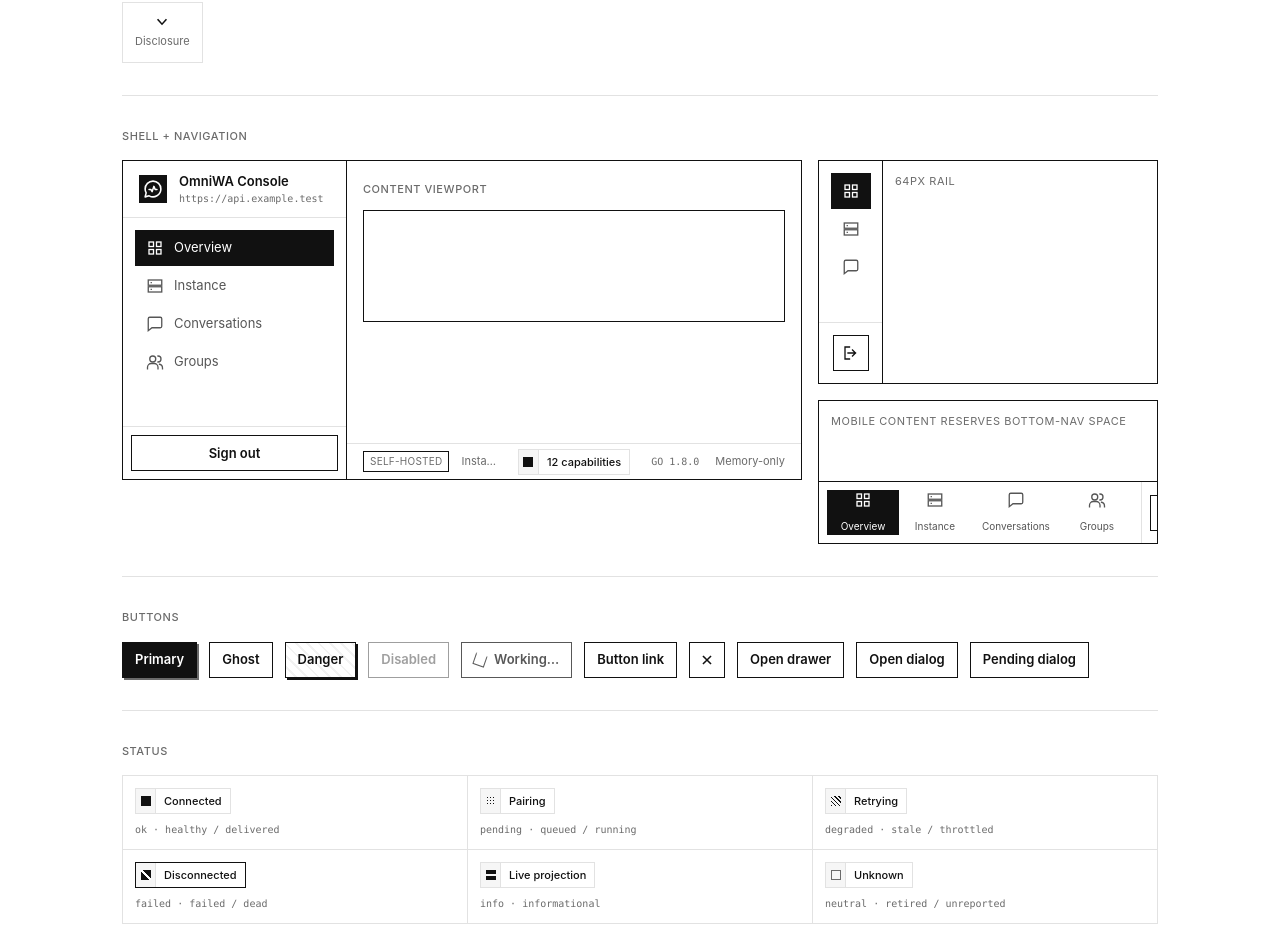
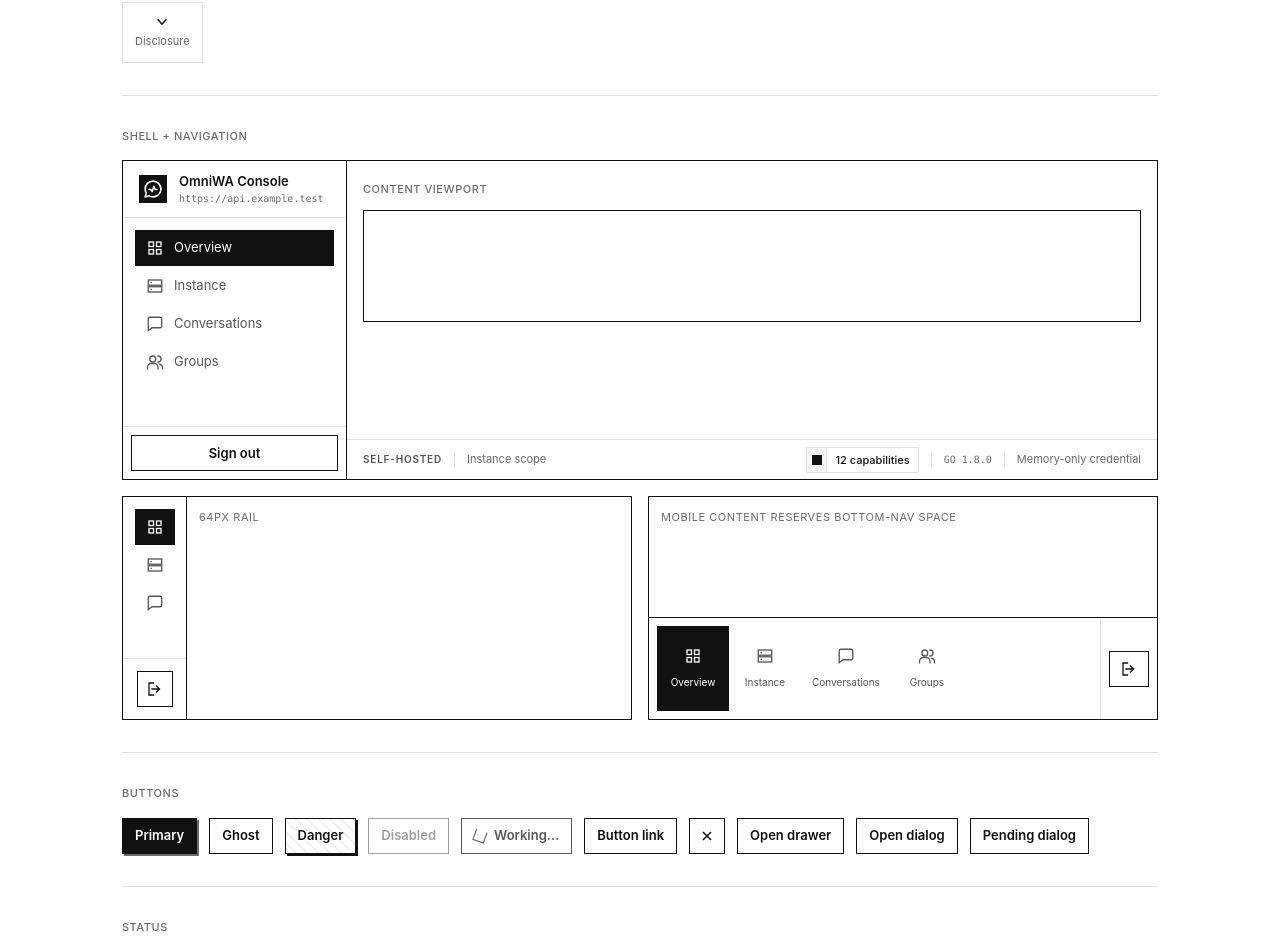
Before and after one commit to hiepknor/omniwa-console, a React (Vite) app: page /__ui in a window 1280 px wide. Shown: the part 971-1910 px from the top of the page. Built offline with nearby package versions, Linux system fonts and the light colour scheme.

Commit message:
refactor: refine console runtime footer

```diff
--- a/design/DESIGN.md
+++ b/design/DESIGN.md
@@ -262,14 +262,17 @@ for ≤11px labels. Numbers that align vertically use `tabular-nums`.
   (logomark + `OmniWA Console` + base URL in mono 10px), then navigation without
   a runtime-context interruption. Bottom: Sign out remains a separately framed
   session utility, never a navigation destination.
-- **Console footer:** a persistent 36px status bar at the bottom of the main
+- **Console footer:** a persistent 40px status bar at the bottom of the main
   column, outside the page scroll container and never beneath the rail. It owns
   environment, credential scope, canonical capability-discovery Status, optional
   `GO {version}` with revision tooltip, and the `Memory-only` credential-lifetime
-  note. It uses one top hairline, paper background, square geometry, and one row;
-  it never owns page actions, page progress, WhatsApp connection, filters, errors,
-  acknowledgements, or inferred health. At 640–759px the balanced right metadata
-  column remains reserved but visually hidden; below 640px the complete footer is
+  note. It uses one top hairline, paper background, square geometry, and one row
+  with two coherent edge-aligned clusters: runtime and scope on the left;
+  capability, version, and credential lifetime on the right. Hairline separators
+  establish hierarchy without nested surfaces. It never owns page actions, page
+  progress, WhatsApp connection, filters, errors, acknowledgements, or inferred
+  health. At 641–900px version and credential lifetime are hidden while runtime,
+  scope, and capability remain visible; at 640px and below the complete footer is
   hidden so it cannot compete with bottom navigation.
 - **Scope-aware nav** (from `navigationForKeyKind`): navigation is derived from the
   session key kind, not hardcoded.
--- a/scripts/check-design.mjs
+++ b/scripts/check-design.mjs
@@ -183,7 +183,7 @@ if (shell.includes('{/* Context */}') || shell.includes('>Connected</Status>'))
 }
 
 const consoleFooter = await read('src/app/ConsoleFooter.tsx');
-for (const marker of ['<footer', 'aria-label="Console runtime context"', 'h-9', 'grid-cols-[minmax(0,1fr)_auto_minmax(0,1fr)]', '<Status', 'max-[760px]:invisible', 'max-[640px]:hidden', 'Memory-only']) {
+for (const marker of ['<footer', 'aria-label="Console runtime context"', 'h-10', 'justify-between', 'border-l border-line pl-3', '<Status', 'max-[900px]:hidden', 'max-[640px]:hidden', 'Memory-only credential']) {
   if (!consoleFooter.includes(marker)) failures.push(`src/app/ConsoleFooter.tsx: main-column runtime footer is missing ${marker}`);
 }
 
--- a/src/app/ConsoleFooter.tsx
+++ b/src/app/ConsoleFooter.tsx
@@ -18,20 +18,23 @@ export function ConsoleFooter({
   return (
     <footer
       aria-label="Console runtime context"
-      className="grid h-9 shrink-0 grid-cols-[minmax(0,1fr)_auto_minmax(0,1fr)] items-center gap-4 border-t border-line bg-surface px-4 text-[11px] text-fg-3 max-[640px]:hidden"
+      className="flex h-10 shrink-0 items-center justify-between gap-4 border-t border-line bg-surface px-4 text-[11px] text-fg-3 max-[640px]:hidden"
     >
       <div className="flex min-w-0 items-center gap-3">
-        <span className="inline-flex shrink-0 items-center border border-line-strong px-1.5 py-0.5 text-[10px] uppercase tracking-wide">
+        <span className="shrink-0 text-[10px] font-semibold uppercase tracking-[0.08em] text-fg-2">
           {environment}
         </span>
-        <span className="truncate">{scope}</span>
+        <span className="truncate border-l border-line pl-3">{scope}</span>
       </div>
 
-      <Status tone={capabilityTone}>{capabilityLabel}</Status>
-
-      <div className="flex min-w-0 items-center justify-end gap-4 whitespace-nowrap max-[760px]:invisible">
-        {version ? <span className="truncate font-mono text-[10px]" title={revision}>GO {version}</span> : null}
-        <span>Memory-only</span>
+      <div className="flex shrink-0 items-center gap-3 whitespace-nowrap">
+        <Status tone={capabilityTone}>{capabilityLabel}</Status>
+        {version ? (
+          <span className="border-l border-line pl-3 font-mono text-[10px] max-[900px]:hidden" title={revision}>
+            GO {version}
+          </span>
+        ) : null}
+        <span className="border-l border-line pl-3 max-[900px]:hidden">Memory-only credential</span>
       </div>
     </footer>
   );
--- a/src/app/UiGallery.tsx
+++ b/src/app/UiGallery.tsx
@@ -100,7 +100,7 @@ const sessionUtilityItems = [
 
 function ShellAnatomy() {
   return (
-    <div className="grid gap-4 lg:grid-cols-[2fr_1fr]">
+    <div className="grid gap-4">
       <div className="grid h-80 grid-cols-[224px_minmax(0,1fr)] overflow-hidden border border-line-strong bg-bg">
         <aside className="flex min-w-0 flex-col border-r border-line-strong bg-surface">
           <div className="flex min-h-[57px] items-center gap-3 border-b border-line px-4">
@@ -117,7 +117,7 @@ function ShellAnatomy() {
           <ConsoleFooter environment="Self-hosted" scope="Instance scope" capabilityLabel="12 capabilities" capabilityTone="ok" version="1.8.0" revision="revision-01" />
         </div>
       </div>
-      <div className="grid gap-4">
+      <div className="grid gap-4 lg:grid-cols-2">
         <div className="grid h-56 grid-cols-[64px_minmax(0,1fr)] overflow-hidden border border-line-strong">
           <aside className="flex min-h-0 flex-col border-r border-line-strong bg-surface">
             <nav aria-label="Compact rail example" className="grid flex-1 content-start gap-0.5 p-3">
```
Also changed, not shown: 2 other files (tests, documents, lock files or other folders).
